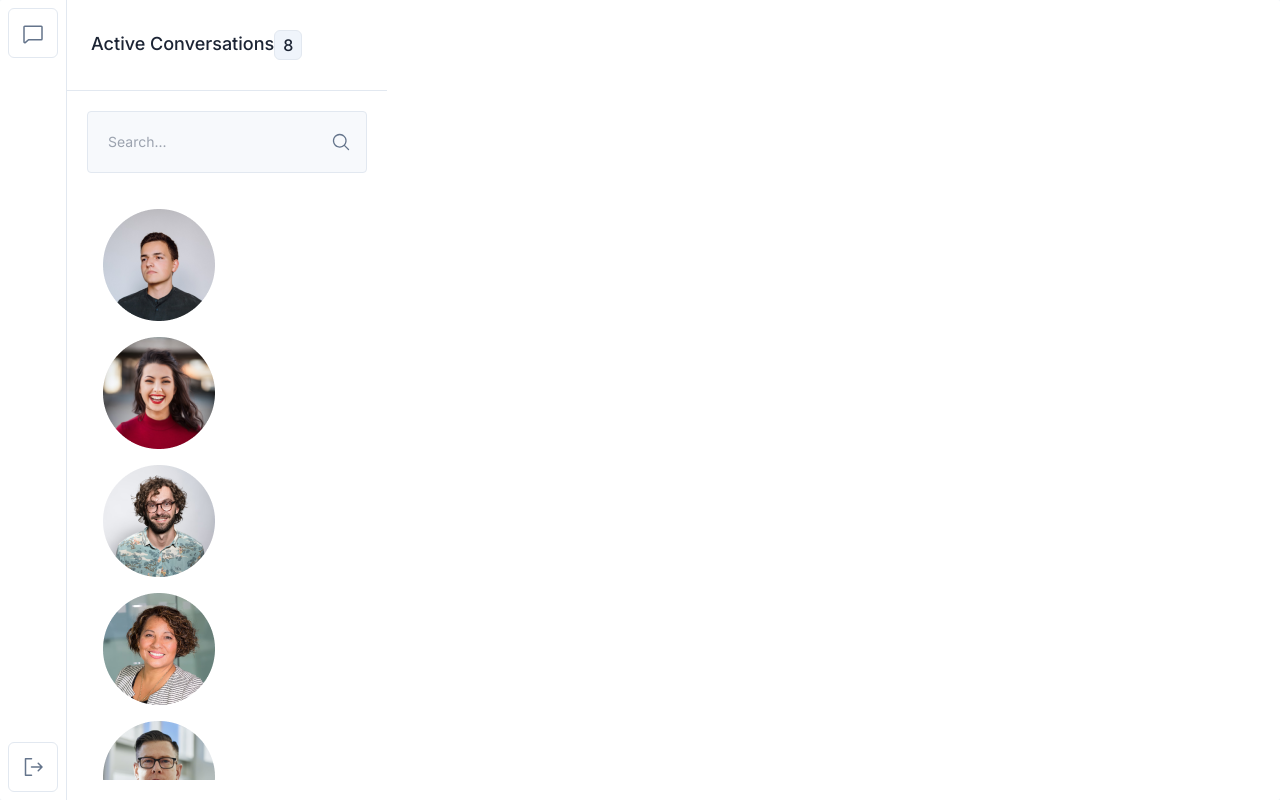
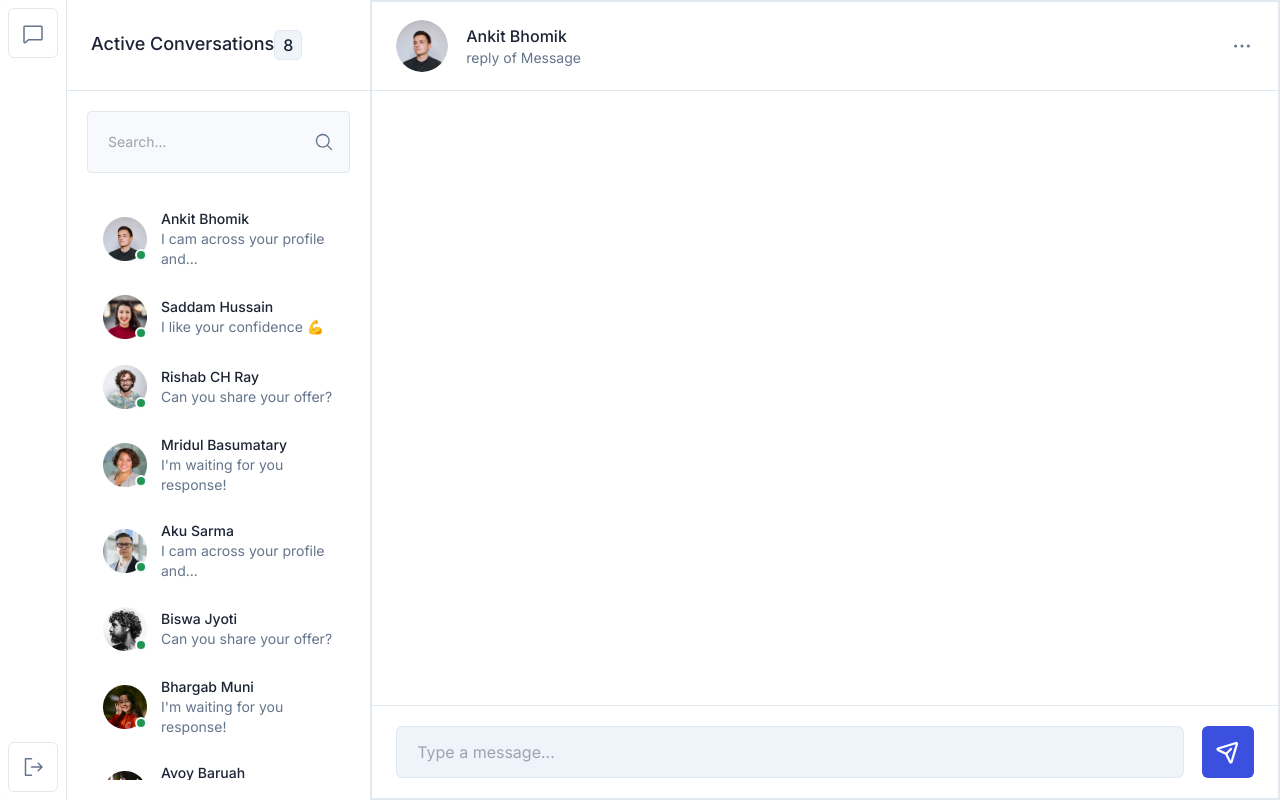
Before and after one commit to mdkaif10/ChatApplication-MERN-Stack, a React (Vite) app: page / in a window 1280 px wide. Built offline with nearby package versions, Linux system fonts and the light colour scheme.

Commit message:
"Updated Messages.jsx to import MessageInbox, added MessageInbox component to chat section, and modified ChatList.jsx to update user name and add online status indicator."

```diff
--- a/src/pages/Messages.jsx
+++ b/src/pages/Messages.jsx
@@ -1,5 +1,5 @@
 import React from "react";
-import { ChatList, Sidebar } from "../section/chat";
+import { ChatList, MessageInbox, Sidebar } from "../section/chat";
 
 export default function Messages() {
   return (
@@ -12,7 +12,7 @@ export default function Messages() {
             <ChatList />
 
             {/* Index */}
-
+            <MessageInbox />
 
 
         </div>
--- a/src/section/chat/ChatList.jsx
+++ b/src/section/chat/ChatList.jsx
@@ -18,7 +18,7 @@ const List = [
   },
   {
     imgSrc: User02,
-    name: "Saddam",
+    name: "Saddam Hussain",
     message: "I like your confidence 💪",
   },
   {
@@ -76,7 +76,7 @@ export default function ChatList() {
           </button>
         </form>
 
-        <div className="no-scrollbar overflow-auto max-h-full">
+        <div className="no-scrollbar overflow-auto max-h-full space-y-2.5">
           {/* Chat List Items*/}
           {List.map((Object, item) => {
             return (
@@ -84,12 +84,22 @@ export default function ChatList() {
                 className="flex cursor-pointer items-center rounded px-4 py-2 hover:bg-gray-2 dark:hover:bg-strokedark"
                 key={item}
               >
-                <div >
+                <div className="relative mr-3.5 h-11 w-full max-w-11 rounded-full">
                   <img
                     src={Object.imgSrc}
                     alt="profile"
                     className="h-full w-full rounded full object-cover object-center"
                   />
+
+                  <span className="absolute bottom-0 right-0 block h-3 w-3 rounded-full border-2 border-gray-2 bg-success "></span>
+                </div>
+
+                <div className="w-full">
+                  <h5 className=" text-sm font-medium text-black dark:text-white">
+                    {Object.name}
+                  </h5>
+
+                  <p className="text-sm">{Object.message} </p>
                 </div>
               </div>
             );
--- /dev/null
+++ b/src/section/chat/Inbox.jsx
@@ -0,0 +1,60 @@
+import React from "react";
+
+import user01 from "../../images/user/user-01.png";
+import { DotsThree, PaperPlaneTilt } from "@phosphor-icons/react";
+
+export default function Inbox() {
+  return (
+    <div className="flex h-full flex-col border-2 border-stroke dark:border-strokedark xl:w-3/4">
+      {/* Chat Header */}
+      <div className="sticky flex items-center flex-row justify-between border-b border-stroke dark:border-strokedark px-6 py-4.5">
+        <div className="flex items-center">
+          <div className="mr-4.5 h-13 w-full max-w-13 overflow-hidden rounded-full">
+            <img
+              src={user01}
+              alt="avatar"
+              className="h-full w-full object-cover object-center"
+            />
+          </div>
+
+          <div>
+            <h5 className="font-medium text-black dark:text-white">
+              Ankit Bhomik
+            </h5>
+            <p className="text-sm">reply of Message</p>
+          </div>
+        </div>
+
+        <div>
+          <DotsThree weight="bold" size={24} />
+        </div>
+      </div>
+
+      {/* List of Messages*/}
+
+      <div className="max-h-full space-y-3.5 overflow-auto no-scrollbar px-6 py-7.5 grow">
+        {" "}
+      </div>
+
+      {/* Chat Input */}
+      <div className="sticky bottom-0 border-t border-stroke bg-white px-6 py-5 dark:border-strokedark dark:bg-boxdark">
+        <form className="flex items-center justify-between space-x-4.5">
+          <div className="relative w-full">
+          <input
+            type="text"
+            placeholder="Type a message..."
+            className="h-13 w-full rounded-md border border-stroke bg-gray pl-5 pr-19 text-black placeholder:body outline-none focus:border-primary dark:border-strokedark dark:bg-boxdark-2 dark:text-white"
+          />
+
+
+          </div>
+
+            <button className=" flex items-center justify-center h-13 max-w-13 w-full rounded-md bg-primary text-white hover:bg-opacity-90">
+                <PaperPlaneTilt size={24} weight="bold"/>
+            </button>
+
+        </form>
+      </div>
+    </div>
+  );
+}
--- a/src/section/chat/index.js
+++ b/src/section/chat/index.js
@@ -1,2 +1,3 @@
 export { default as Sidebar } from "./Sidebar";
-export { default as ChatList} from "./ChatList";
+export { default as ChatList } from "./ChatList";
+export { default as MessageInbox } from "./Inbox";
```
